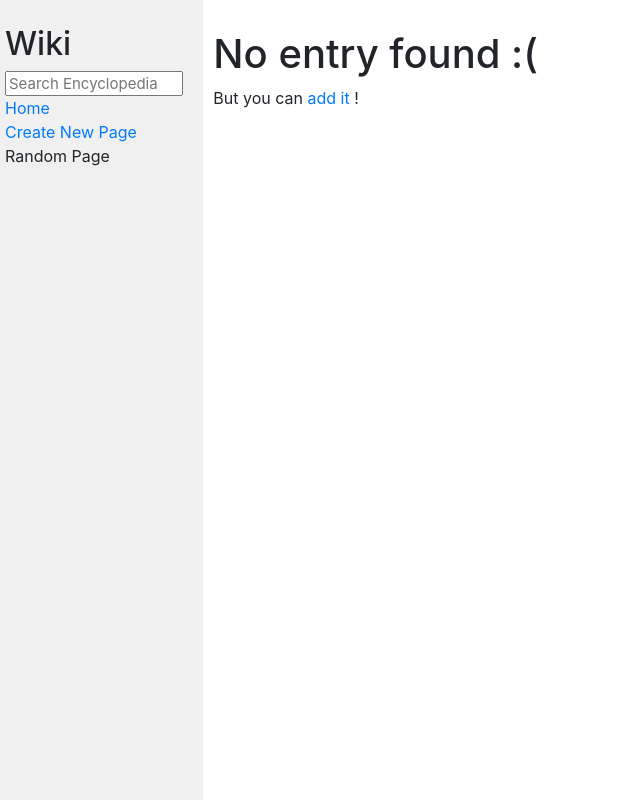
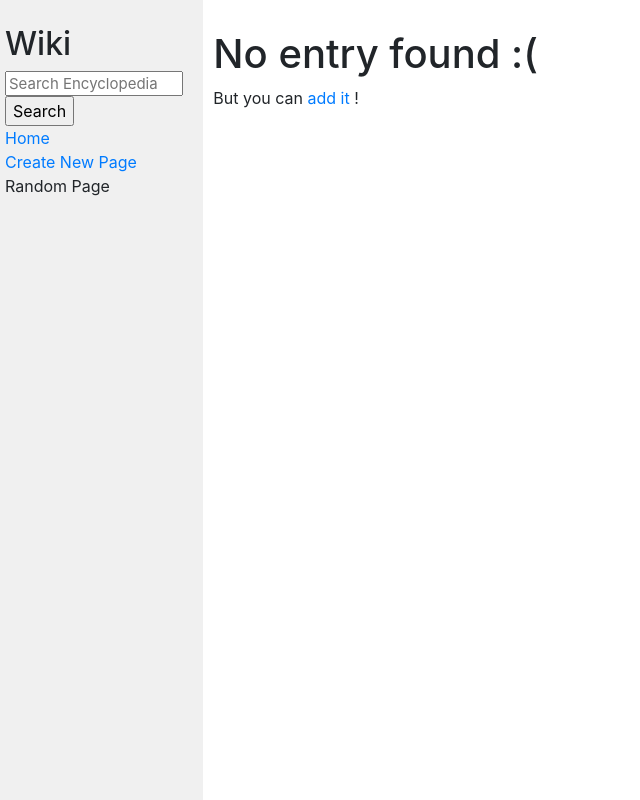
Before and after one commit to sjsumera/wiki, a Django app: page /edit in a window 1280 px wide. Shown: the whole page, without its empty margins (0-640 px from the left). Run offline with Django 3.2, Linux system fonts and the light colour scheme; some libraries are stand-ins or nearby versions.

Commit message:
Completed search functionality

```diff
--- a/encyclopedia/templates/encyclopedia/layout.html
+++ b/encyclopedia/templates/encyclopedia/layout.html
@@ -12,8 +12,9 @@
         <div class="row">
             <div class="sidebar col-lg-2 col-md-3">
                 <h2>Wiki</h2>
-                <form>
+                <form action="/search">
                     <input class="search" type="text" name="q" placeholder="Search Encyclopedia">
+                    <input type="submit" value="Search">
                 </form>
                 <div>
                     <a href="{% url 'index' %}">Home</a>
--- a/encyclopedia/urls.py
+++ b/encyclopedia/urls.py
@@ -7,5 +7,6 @@
     path("wiki/<str:entry>", views.entry, name="entry"),
     path("new", views.new, name="new"),
     path("edit", views.edit, name="edit"),
-    path("saveedit", views.saveedit, name="saveedit")
+    path("saveedit", views.saveedit, name="saveedit"),
+    path("search", views.search, name="search")
 ]
--- a/encyclopedia/views.py
+++ b/encyclopedia/views.py
@@ -1,5 +1,6 @@
 from django.shortcuts import render
 from django.http import HttpResponse, HttpResponseRedirect
+
 """
 I learned about importing messages and the technique to
    display an alert on error from here:
@@ -85,3 +86,27 @@
     # If not submitting via post, just display the missing entry page
     else:
         return render(request, "encyclopedia/missing.html")
+
+def search(request):
+    # Get the results of the query and store all our entries in a variable
+    query = request.GET.get('q')
+    entries = util.list_entries()
+
+    # Check to see if the query is an exact match for an entry
+    """
+        Citing this article for where I found the "Find" function
+        https://stackabuse.com/python-check-if-string-contains-substring/
+    """
+    if query.lower() in [i.lower() for i in entries]:
+        return HttpResponseRedirect(f"wiki/{query}")
+    # If not, let's see if it's a partial match
+    else:
+        fuzzy_results = []
+        for entry in entries:
+            if entry.lower().find(query.lower()) != -1:
+                fuzzy_results.append(entry)
+        if fuzzy_results:
+            fuzzy_results.sort()
+            return render(request, "encyclopedia/search.html", {"fuzzy_results": fuzzy_results})
+        else:
+            return render(request, "encyclopedia/missing.html")
```
Also changed, not shown: entries/Cat.md (+2 -0 lines).
